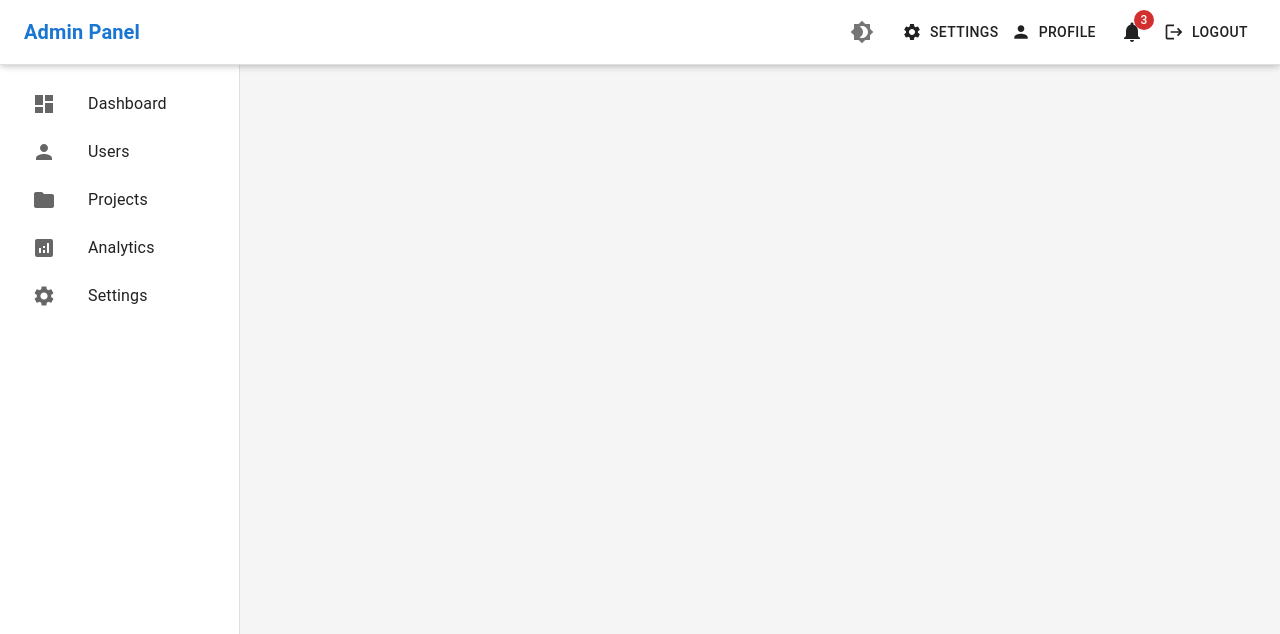
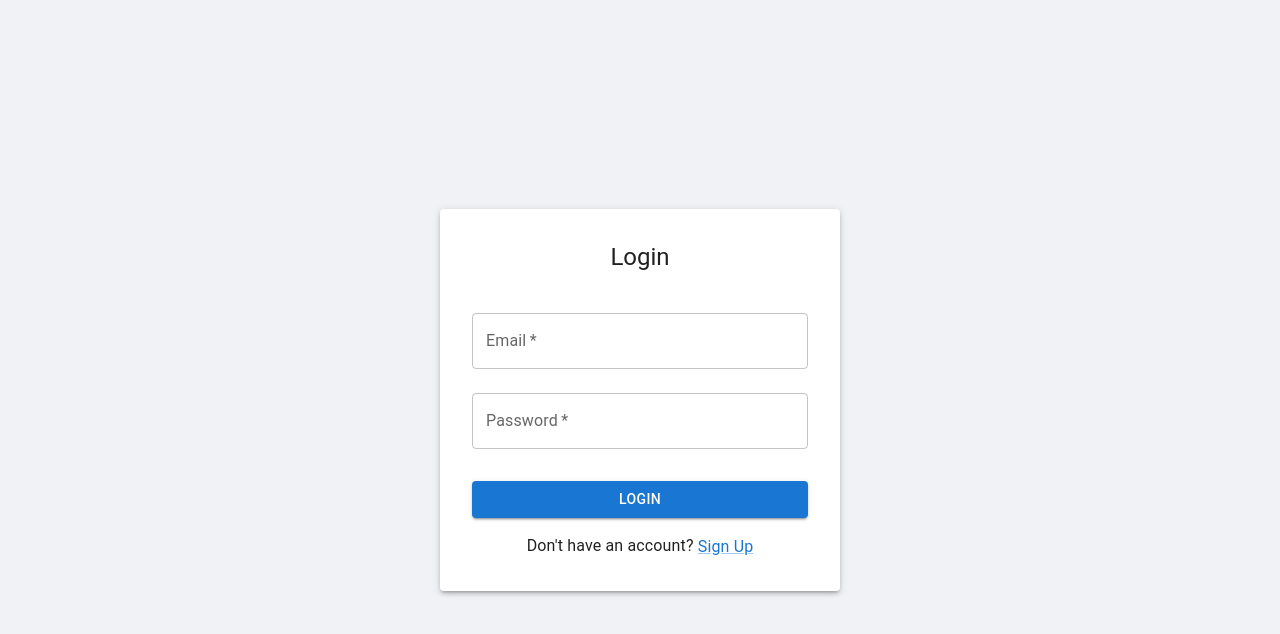
Before and after one commit to Ankit-83/Admin-Portal, a React (Create React App) app: page /login in a window 1280 px wide. Shown: the top 634 px of the page. Built offline with nearby package versions, Linux system fonts and the light colour scheme.

Commit message:
update path and add other functionality

```diff
--- a/src/App.js
+++ b/src/App.js
@@ -1,4 +1,4 @@
-import { Routes, Route } from 'react-router-dom';
+import { Routes, Route, Navigate, useNavigate } from 'react-router-dom';
 import { useState } from 'react';
 import Layout from './components/Layout/Layout';
 import Users from './pages/Users';
@@ -7,27 +7,56 @@ import Analytics from './pages/Analytics';
 import Settings from './pages/Settings';
 import Dashboard from './pages/Dashboard';
 import Profile from './pages/Profile';
+import Login from './components/Auth/Login';
 import { ThemeContextProvider } from './context/ThemeContext';
 import { CssBaseline } from '@mui/material';
 import { BrowserRouter } from 'react-router-dom';
 
+function AppContent() {
+  const navigate = useNavigate();
+  const [isAuthenticated, setIsAuthenticated] = useState(() =>
+    localStorage.getItem('isAuthenticated') === 'true'
+  );
+
+  const handleLogout = () => {
+    localStorage.removeItem('isAuthenticated');
+    localStorage.removeItem('userEmail');
+    setIsAuthenticated(false);
+    navigate('/login');
+  };
+
+  return (
+    <Routes>
+      <Route path="/login" element={<Login setIsAuthenticated={setIsAuthenticated} />} />
+      <Route path="/signup" element={<Login setIsAuthenticated={setIsAuthenticated} />} />
+      {isAuthenticated ? (
+        <>
+          <Route path="/" element={<Navigate to="/dashboard" replace />} />
+          <Route path="/dashboard" element={<Layout onLogout={handleLogout}><Dashboard /></Layout>}>
+            <Route index element={<Dashboard />} />
+            <Route path="analytics" element={<Dashboard />} />
+            <Route path="tableview" element={<Dashboard />} />
+          </Route>
+          <Route path="/users" element={<Layout onLogout={handleLogout}><Users /></Layout>} />
+          <Route path="/users/adduser" element={<Layout onLogout={handleLogout}><Users /></Layout>} />
+          <Route path="/projects" element={<Layout onLogout={handleLogout}><Projects /></Layout>} />
+          <Route path="/analytics" element={<Layout onLogout={handleLogout}><Analytics /></Layout>} />
+          <Route path="/settings" element={<Layout onLogout={handleLogout}><Settings /></Layout>} />
+          <Route path="/profile" element={<Layout onLogout={handleLogout}><Profile /></Layout>} />
+        </>
+      ) : (
+        <Route path="*" element={<Navigate to="/login" replace />} />
+      )}
+    </Routes>
+  );
+}
+
 function App() {
-  const [isAuthenticated, setIsAuthenticated] = useState(true);
-
   return (
     <ThemeContextProvider>
       <CssBaseline />
       <BrowserRouter>
-        <Layout>
-          <Routes>
-            <Route path="/" element={<Dashboard />} />
-            <Route path="/users" element={<Users />} />
-            <Route path="/projects" element={<Projects />} />
-            <Route path="/analytics" element={<Analytics />} />
-            <Route path="/settings" element={<Settings />} />
-            <Route path="/profile" element={<Profile />} />
-          </Routes>
-        </Layout>
+        <AppContent />
       </BrowserRouter>
     </ThemeContextProvider>
   );
--- a/src/components/Auth/Login.jsx
+++ b/src/components/Auth/Login.jsx
@@ -1,34 +1,95 @@
 import { useState } from 'react';
-import { Box, Card, TextField, Button, Typography, Link } from '@mui/material';
+import { Box, Card, TextField, Button, Typography, Link, Alert } from '@mui/material';
+import { useNavigate } from 'react-router-dom';
 
 function Login({ setIsAuthenticated }) {
   const [isLogin, setIsLogin] = useState(true);
+  const [email, setEmail] = useState('');
+  const [password, setPassword] = useState('');
+  const [error, setError] = useState('');
+  const navigate = useNavigate();
 
   const handleSubmit = (e) => {
     e.preventDefault();
-    setIsAuthenticated(true);
+    setError('');
+
+    if (isLogin) {
+      // Login validation
+      const users = JSON.parse(localStorage.getItem('users') || '[]');
+      const user = users.find(u => {
+        const storedEmailParts = u.emailParts;
+        const fullEmail = storedEmailParts.username + storedEmailParts.domain;
+        return fullEmail === email && u.password === password;
+      });
+
+      if (user) {
+        localStorage.setItem('isAuthenticated', 'true');
+        localStorage.setItem('currentUser', email);
+        setIsAuthenticated(true);
+        navigate('/dashboard');
+      } else {
+        setError('Invalid email or password');
+      }
+    } else {
+      // Signup validation
+      if (!email.includes('@') || !email.includes('.')) {
+        setError('Please enter a valid email address');
+        return;
+      }
+      if (password.length < 6) {
+        setError('Password must be at least 6 characters long');
+        return;
+      }
+
+      // Split email into parts
+      const [username, domain] = email.split('@');
+      const emailParts = {
+        username: username,
+        domain: '@' + domain
+      };
+
+      // Check if user already exists
+      const users = JSON.parse(localStorage.getItem('users') || '[]');
+      if (users.some(user => (user.emailParts.username + user.emailParts.domain) === email)) {
+        setError('Email already registered');
+        return;
+      }
+
+      // Store new user with split email
+      users.push({ emailParts, password });
+      localStorage.setItem('users', JSON.stringify(users));
+      setIsLogin(true);
+      setError('');
+      setEmail('');
+      setPassword('');
+      navigate('/login');
+    }
+  };
+
+  // Update the Link handler
+  const handleAuthToggle = () => {
+    setIsLogin(!isLogin);
+    setError('');
+    setEmail('');
+    setPassword('');
+    navigate(isLogin ? '/signup' : '/login');
   };
 
   return (
-    <Box
-      sx={{
-        height: '100vh',
-        display: 'flex',
-        alignItems: 'center',
-        justifyContent: 'center',
-        backgroundColor: '#f0f2f5'
-      }}
-    >
+    <Box sx={{ height: '100vh', display: 'flex', alignItems: 'center', justifyContent: 'center', backgroundColor: '#f0f2f5' }}>
       <Card sx={{ p: 4, width: 400, boxShadow: 3 }}>
         <Typography variant="h5" textAlign="center" mb={3}>
           {isLogin ? 'Login' : 'Sign Up'}
         </Typography>
+        {error && <Alert severity="error" sx={{ mb: 2 }}>{error}</Alert>}
         <form onSubmit={handleSubmit}>
           <TextField
             fullWidth
             label="Email"
             margin="normal"
             required
+            value={email}
+            onChange={(e) => setEmail(e.target.value)}
           />
           <TextField
             fullWidth
@@ -36,6 +97,8 @@ function Login({ setIsAuthenticated }) {
             type="password"
             margin="normal"
             required
+            value={password}
+            onChange={(e) => setPassword(e.target.value)}
           />
           <Button
             fullWidth
@@ -50,7 +113,7 @@ function Login({ setIsAuthenticated }) {
           {isLogin ? "Don't have an account? " : "Already have an account? "}
           <Link
             component="button"
-            onClick={() => setIsLogin(!isLogin)}
+            onClick={handleAuthToggle}
           >
             {isLogin ? 'Sign Up' : 'Login'}
           </Link>
--- a/src/components/Header/Header.jsx
+++ b/src/components/Header/Header.jsx
@@ -9,7 +9,7 @@ import Brightness7Icon from '@mui/icons-material/Brightness7';
 import { useState, useContext } from 'react';
 import { ColorModeContext } from '../../context/ThemeContext';
 
-function Header({ setIsAuthenticated }) {
+function Header({ onLogout }) {
   const theme = useTheme();
   const colorMode = useContext(ColorModeContext);
   const navigate = useNavigate();
@@ -26,10 +26,6 @@ function Header({ setIsAuthenticated }) {
 
   const handleNotificationClose = () => {
     setNotificationAnchor(null);
-  };
-
-  const handleLogout = () => {
-    setIsAuthenticated(false);
   };
 
   return (
@@ -110,7 +106,7 @@ function Header({ setIsAuthenticated }) {
         </Menu>
         <Button
           startIcon={<LogoutIcon />}
-          onClick={handleLogout}
+          onClick={onLogout}
           sx={{
             color: theme.palette.text.primary,
             '&:hover': {
--- a/src/components/Layout/Layout.jsx
+++ b/src/components/Layout/Layout.jsx
@@ -1,14 +1,11 @@
 import { Box } from '@mui/material';
 import Header from '../Header/Header';
 import Sidebar from '../Sidebar/Sidebar';
-import { useState } from 'react';
 
-function Layout({ children }) {
-  const [isAuthenticated, setIsAuthenticated] = useState(true);
-
+function Layout({ children, onLogout }) {
   return (
     <Box sx={{ display: 'flex', minHeight: '100vh' }}>
-      <Header setIsAuthenticated={setIsAuthenticated} />
+      <Header onLogout={onLogout} />  {/* Pass onLogout to Header */}
       <Sidebar />
       <Box
         component="main"
--- a/src/components/Sidebar/Sidebar.jsx
+++ b/src/components/Sidebar/Sidebar.jsx
@@ -11,7 +11,7 @@ function Sidebar() {
   const location = useLocation();
 
   const modules = [
-    { name: 'Dashboard', icon: <DashboardIcon />, path: '/' },
+    { name: 'Dashboard', icon: <DashboardIcon />, path: '/dashboard' },
     { name: 'Users', icon: <PersonIcon />, path: '/users' },
     { name: 'Projects', icon: <FolderIcon />, path: '/projects' },
     { name: 'Analytics', icon: <AnalyticsIcon />, path: '/analytics' },
@@ -37,7 +37,7 @@ function Sidebar() {
     >
       <List sx={{ p: 2 }}>
         {modules.map((module) => {
-          const isSelected = location.pathname === module.path ||
+          const isSelected = location.pathname.startsWith(module.path) ||
                            (location.pathname === '/' && module.path === '/');
 
           return (
--- a/src/pages/Users.jsx
+++ b/src/pages/Users.jsx
@@ -6,6 +6,7 @@ import LocationOnIcon from '@mui/icons-material/LocationOn';
 import EditIcon from '@mui/icons-material/Edit';
 import DeleteIcon from '@mui/icons-material/Delete';
 import { useState } from 'react';
+import { useNavigate, useLocation } from 'react-router-dom';
 
 function Users() {
   const [users, setUsers] = useState([
@@ -61,6 +62,9 @@ function Users() {
     status: 'Active'
   });
 
+  const navigate = useNavigate();
+  const location = useLocation();
+
   const handleCreateUser = () => {
     setSelectedUser(null);
     setUserForm({
@@ -72,6 +76,12 @@ function Users() {
       status: 'Active'
     });
     setOpenDialog(true);
+    navigate('/users/adduser');
+  };
+
+  const handleCloseDialog = () => {
+    setOpenDialog(false);
+    navigate('/users');
   };
 
   const handleEditUser = (user) => {
@@ -102,6 +112,7 @@ function Users() {
       setUsers([...users, newUser]);
     }
     setOpenDialog(false);
+    navigate('/users');
   };
 
   return (
@@ -114,7 +125,7 @@ function Users() {
             onClick={handleCreateUser}
             sx={{ mr: 2 }}
           >
-            Add User
+            Add New User
           </Button>
         }
       />
@@ -182,7 +193,7 @@ function Users() {
         </Grid>
       </Box>
 
-      <Dialog open={openDialog} onClose={() => setOpenDialog(false)} maxWidth="sm" fullWidth>
+      <Dialog open={openDialog} onClose={handleCloseDialog} maxWidth="sm" fullWidth>
         <DialogTitle>{selectedUser ? 'Edit User' : 'Add New User'}</DialogTitle>
         <DialogContent>
           <Box sx={{ pt: 2, display: 'flex', flexDirection: 'column', gap: 2 }}>
@@ -229,7 +240,7 @@ function Users() {
           </Box>
         </DialogContent>
         <DialogActions>
-          <Button onClick={() => setOpenDialog(false)}>Cancel</Button>
+          <Button onClick={handleCloseDialog}>Cancel</Button>
           <Button onClick={handleSubmit} variant="contained">
             {selectedUser ? 'Save Changes' : 'Add User'}
           </Button>
```
Also changed, not shown: src/pages/Dashboard.jsx (+16 -3 lines).
